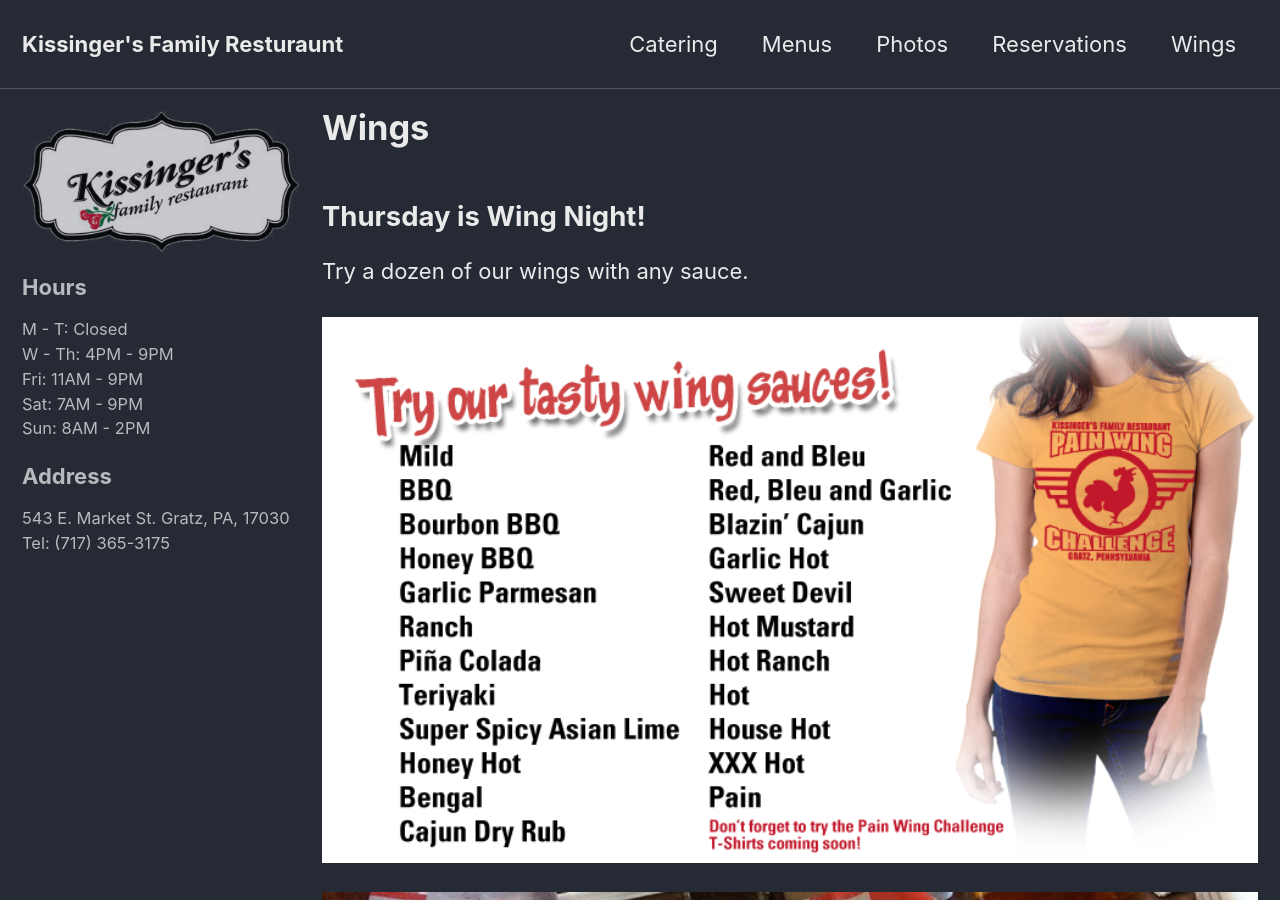
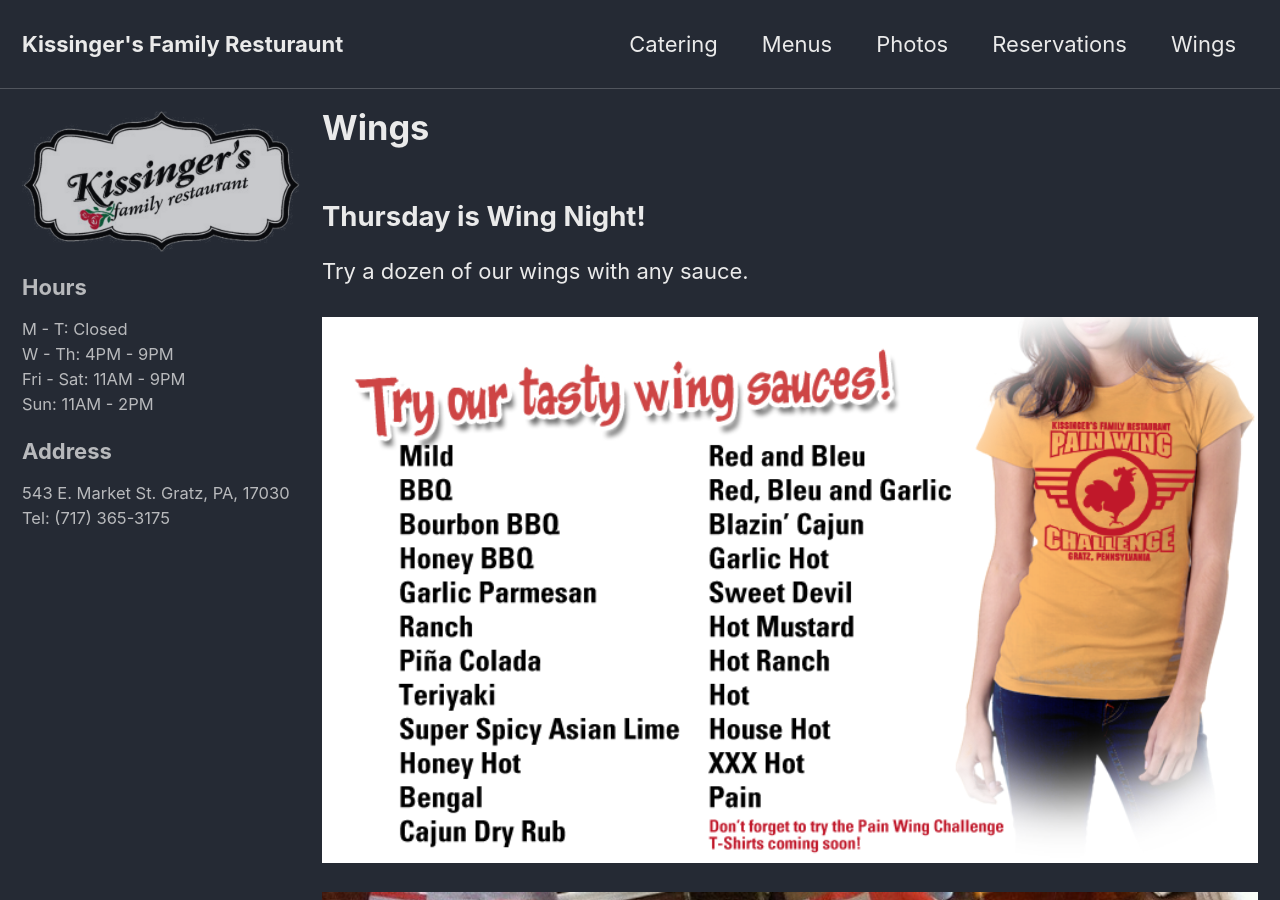
Before and after one commit to KissingersRestaurant/website, a Jekyll site: the page built from wings.md, in a window 1280 px wide and 900 px high. Built offline with Jekyll 4.4.1, drawn with Linux system fonts in a browser that asks for light colours; nearby versions of some CDN libraries.

Commit message:
updating hours of operation

```diff
--- a/wings.md
+++ b/wings.md
@@ -13,11 +13,10 @@ sidebar:
   - title: Hours
     text: "M - T: Closed <br>
       W - Th: 4PM - 9PM <br>
-      Fri: 11AM - 9PM <br>
-      Sat: 7AM - 9PM <br>
-      Sun: 8AM - 2PM"
+      Fri - Sat: 11AM - 9PM <br>
+      Sun: 11AM - 2PM"
   - title: "Address"
-    text: "543 E. Market St. Gratz, PA, 17030
+    text: "543 E. Market St. Gratz, PA, 17030 <br>
     Tel:  (717) 365-3175"
 ---
 
```
Also changed, not shown: catering.md (+3 -4 lines), index.md (+3 -4 lines), menus.md (+3 -4 lines), photos.md (+3 -4 lines), reservations.md (+3 -4 lines).
